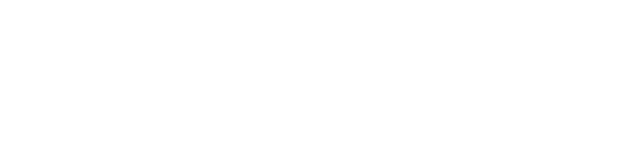
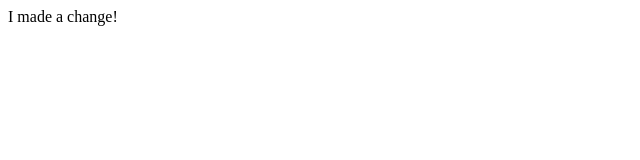
Before and after one commit to davidalexandercurrie/test123, a plain HTML site: page anotherfolder/index.html in a window 1280 px wide. Shown: the whole page, without its empty margins (0-640 px from the left). Drawn offline with Linux system fonts and the light colour scheme.

Commit message:
updated the files

```diff
--- a/anotherfolder/index.html
+++ b/anotherfolder/index.html
@@ -6,5 +6,7 @@
     <meta name="viewport" content="width=device-width, initial-scale=1.0" />
     <title>Document</title>
   </head>
-  <body></body>
+  <body>
+    I made a change!
+  </body>
 </html>
```
